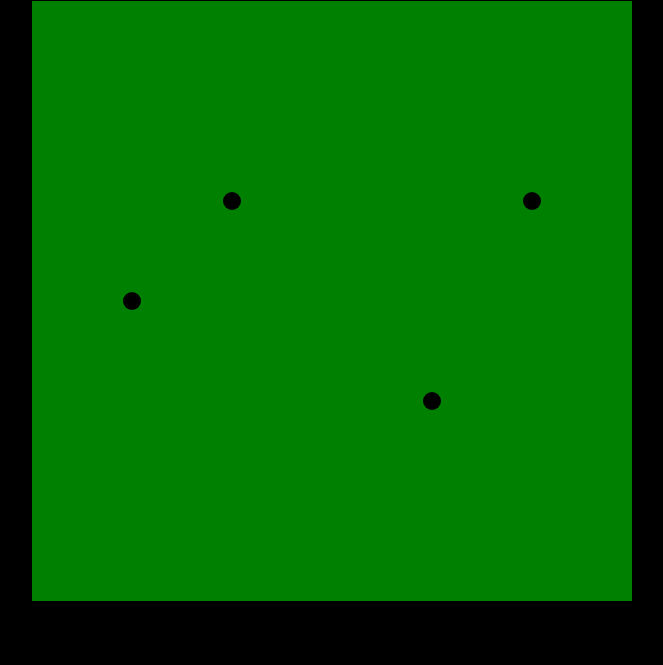
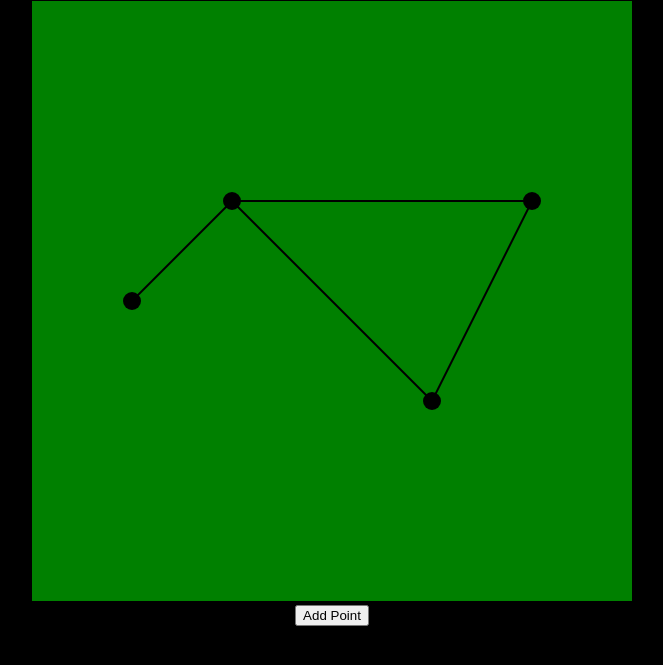
Before and after one commit to GeniusPlums/Build-a-Virtual-World-Filled-with-Self-Driving-Cars-JavaScript-Tutorial, a plain HTML site: page index.html in a window 1280 px wide. Shown: the part 79-744 px from the top of the page, without its empty margins (308-971 px from the left). Drawn offline with Linux system fonts and the light colour scheme; files whose address does not match are found by name.

Commit message:
Update index.html

```diff
--- a/index.html
+++ b/index.html
@@ -9,6 +9,9 @@
 <body>
     <h1>World Editor</h1>
     <canvas id="myCanvas"></canvas>
+    <div id="controls">
+        <button onclick="addRandomPoint()">Add Point</button>
+    </div>
 
     <script src="js/math/graph.js"></script>
     <script src="js/primitives/point.js"></script>
@@ -16,13 +19,14 @@
 
     <script>
         function addRandomPoint() {
-            graph.addPoint(
+            const success = graph.tryAddPoint(
                 new Point(
                     Math.random() * myCanvas.width,
                     Math.random() * myCanvas.height
                 )
             );
-            ctx
+            ctx.clearRect(0,0, myCanvas.width, myCanvas.height);
+            graph.draw(ctx);
         }
         myCanvas.width = 600;
         myCanvas.height = 600;
@@ -34,7 +38,12 @@
         const p3 = new Point(400,400);
         const p4 = new Point(100,300);
 
-        const graph = new Graph([p1, p2, p3, p4]);
+        const s1 = new Segment(p1,p2);
+        const s2 = new Segment(p1,p3);
+        const s3 = new Segment(p1,p4);
+        const s4 = new Segment(p2,p3);
+
+        const graph = new Graph([p1, p2, p3, p4],[s1, s2, s3, s4]);
         graph.draw(ctx);
     </script>
 </body>
```
